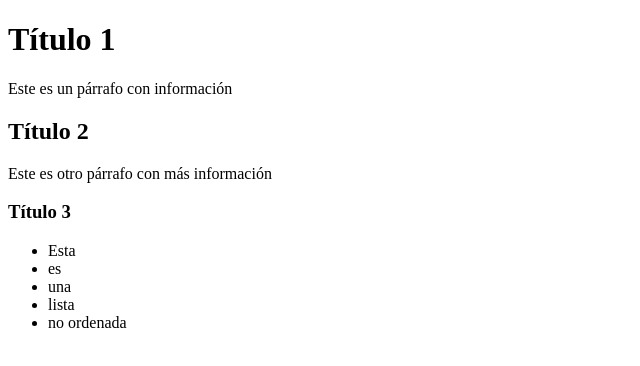
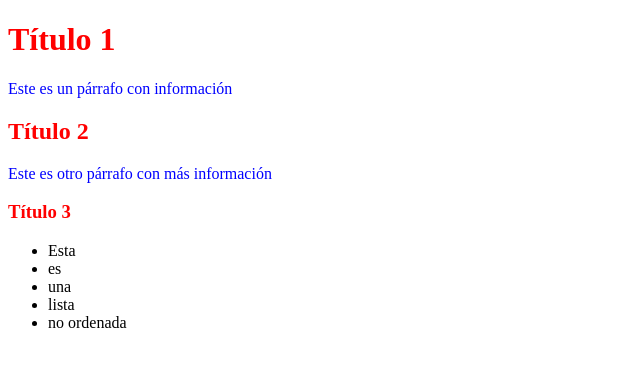
Before and after one commit to artorrespino/practica-html, a plain HTML site: page ejercicio1/index.html in a window 1280 px wide. Shown: the whole page, without its empty margins (0-640 px from the left). Drawn offline with Linux system fonts and the light colour scheme.

Commit message:
ejercicio 1: agregué css

```diff
--- /dev/null
+++ b/ejercicio1/css/style.css
@@ -0,0 +1,6 @@
+.title{
+    color: red;
+}
+.envoltura{
+    color: blue;
+}
--- a/ejercicio1/index.html
+++ b/ejercicio1/index.html
@@ -5,13 +5,17 @@
     <meta http-equiv="X-UA-Compatible" content="IE=edge">
     <meta name="viewport" content="width=device-width, initial-scale=1.0">
     <title>Practica</title>
+    <link rel="stylesheet" href="./css/style.css">
+
 </head>
 <body>
-    <h1>Título 1</h1>
+    <div class="envoltura">
+        <h1 class="title">Título 1</h1>
         <p>Este es un párrafo con información</p>
-    <h2>Título 2</h2>
+        <h2 class="title">Título 2</h2>
         <p>Este es otro párrafo con más información</p>
-    <h3>Título 3</h3>
+    </div>
+    <h3 class="title">Título 3</h3>
         <ul>
             <li>Esta</li>
             <li>es</li>
```
